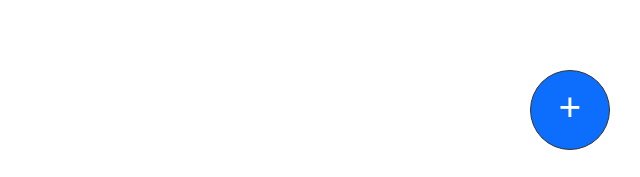
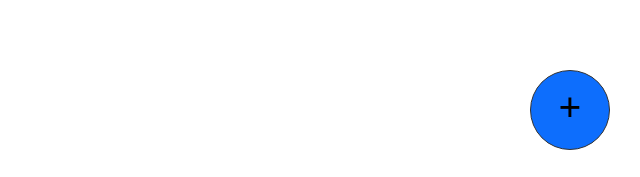
Before and after one commit to justinprez/goodhousemate, a website: page tabs/cost.html in a window 1280 px wide. In both pictures the pointer is over the button 1210 px from the left and 730 px from the top of the page. Shown: the part 620-797 px from the top of the page, 640-1280 px from the left. Drawn offline with nearby package versions, Linux system fonts and the light colour scheme.

Commit message:
changed hover colour

```diff
--- a/tabs/cost.css
+++ b/tabs/cost.css
@@ -9,7 +9,7 @@ body {
   right: 30px;
   padding: 5px 12px;
   border: 1px solid rgb(50, 50, 50);
-  color: rgb(50, 50, 50);
+  color: rgb(255, 255, 255);
   background-color: white;
   z-index: 10;
   /* border-radius: 30px; */
@@ -17,8 +17,8 @@ body {
 
 #add-cost:hover {
   border: 1px solid rgb(50, 50, 50);
-  background-color: rgb(34, 25, 25);
-  color: white;
+  background-color: #0f3164;
+  color: black;
 }
 
 #cost-items-container > div > div > div:first-child {
```
